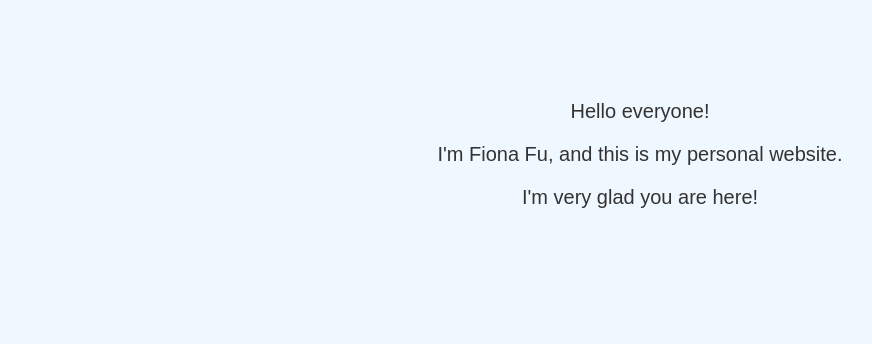
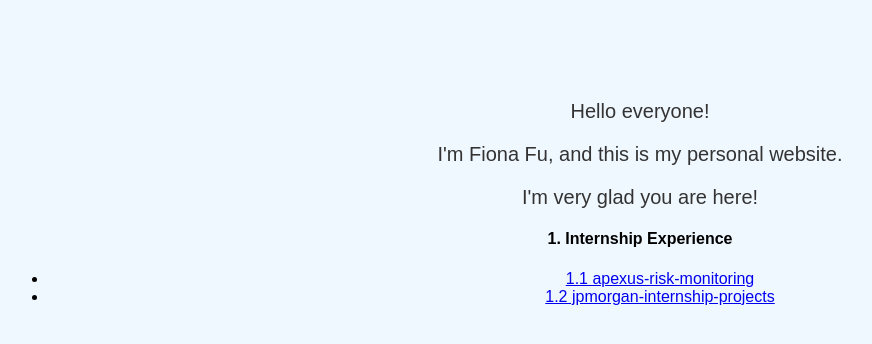
Before and after one commit to FionaFu02/FionaFu02.github.io, a plain HTML site: page index.html in a window 1280 px wide. Shown: the whole page, without its empty margins (0-872 px from the left). Drawn offline with Linux system fonts and the light colour scheme.

Commit message:
Update index.html

```diff
--- a/index.html
+++ b/index.html
@@ -20,5 +20,10 @@
     <p>Hello everyone!</p>
     <p>I'm Fiona Fu, and this is my personal website.</p>
     <p>I'm very glad you are here!</p>
+    <h4> 1.	Internship Experience </h4>
+    <ul>
+        <li><a href="https://github.com/FionaFu02/internship-projects/tree/main/1.1%20apexus-risk-monitoring">1.1 apexus-risk-monitoring</a></li>
+        <li><a href="https://github.com/FionaFu02/internship-projects/tree/main/1.2%20jpmorgan-internship-projects">1.2 jpmorgan-internship-projects</a></li>
+    </ul>
 </body>
 </html>
```
